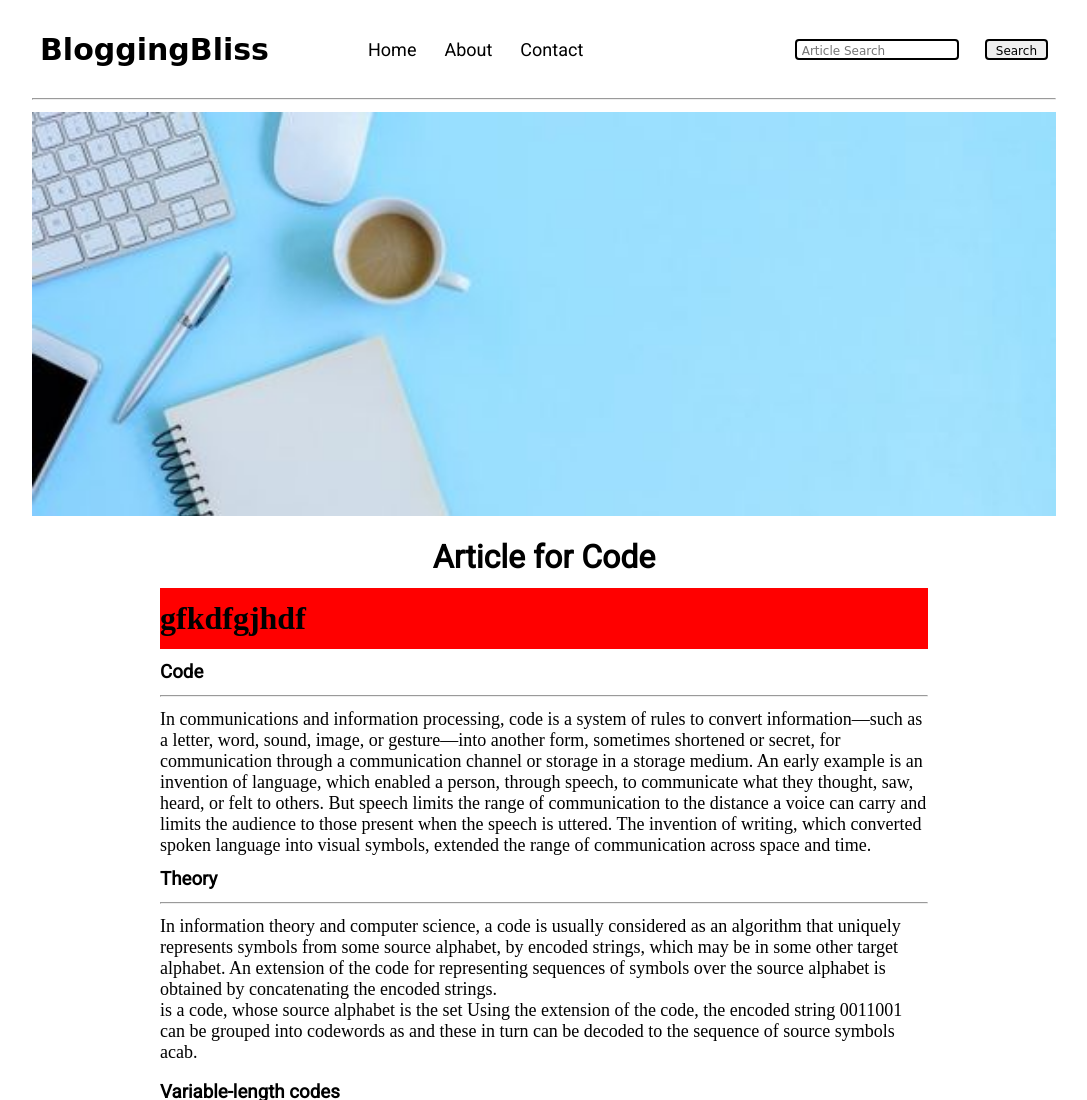
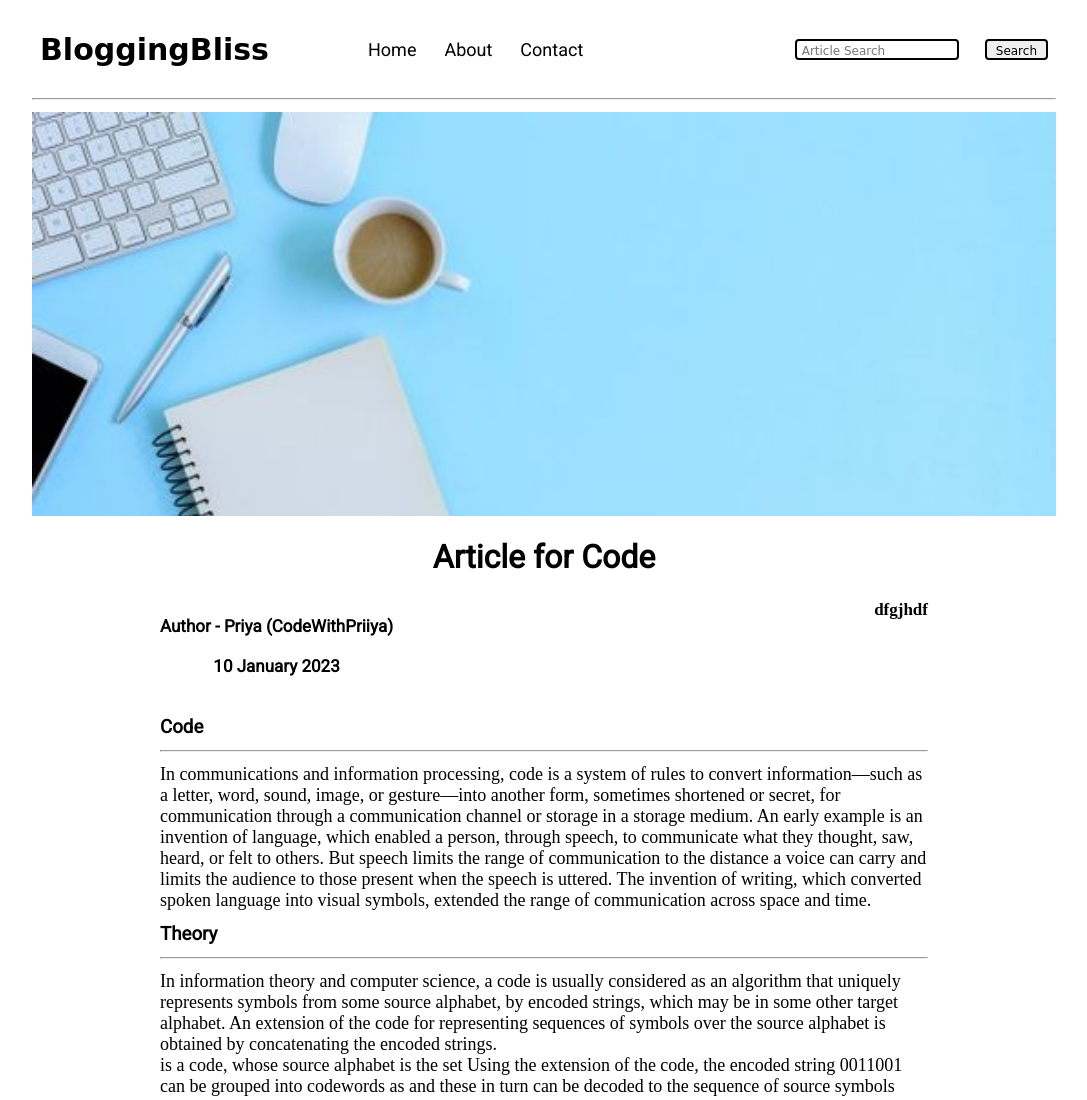
Before and after one commit to Priiyyya-21/bloggingbliss, a plain HTML site: page blogpost.html in a window 1280 px wide. Shown: the top 1100 px of the page, without its empty margins (96-1183 px from the left). Drawn offline with Linux system fonts and the light colour scheme; a web font is replaced by a local one.

Commit message:
Updated Blogpost

```diff
--- a/blogpost.html
+++ b/blogpost.html
@@ -38,11 +38,12 @@
         <img src="images/blueback.jpg" alt="blogpost">
     </div>
     <!-- content -->
-    <div class="blog-post-content max-width-2 m-auto  m-auto my-2">
+    <div class="blog-post-content max-width-2  m-auto my-2">
         <h1 class="font2">Article for Code<h1>
                 <div class="blogpost-meta">
                     <div class="author-info">
-                    gfk
+                        <div> <b>Author - Priya (CodeWithPriiya)</b> </div>
+                        <div>10 January 2023 </div>
                     </div>
                     <div class="social">
                         dfgjhdf
--- a/css/blogpost.css
+++ b/css/blogpost.css
@@ -14,8 +14,18 @@
 }
 
 .blogpost-meta {
-    background-color: red;
+    /* background-color: red; */
     display: flex;
+    justify-content: space-between;
+    font-size:17px ;
+    /* padding:12px; */
+}
+.author-info{
+    margin:12px 0;
+}
+.author-info div{
+    padding: 4px 0px;
+    font-family: var(--font2);
 }
 
 .blog-post-content h1 {
```
Lines whose indentation alone changed are shown as unchanged.
